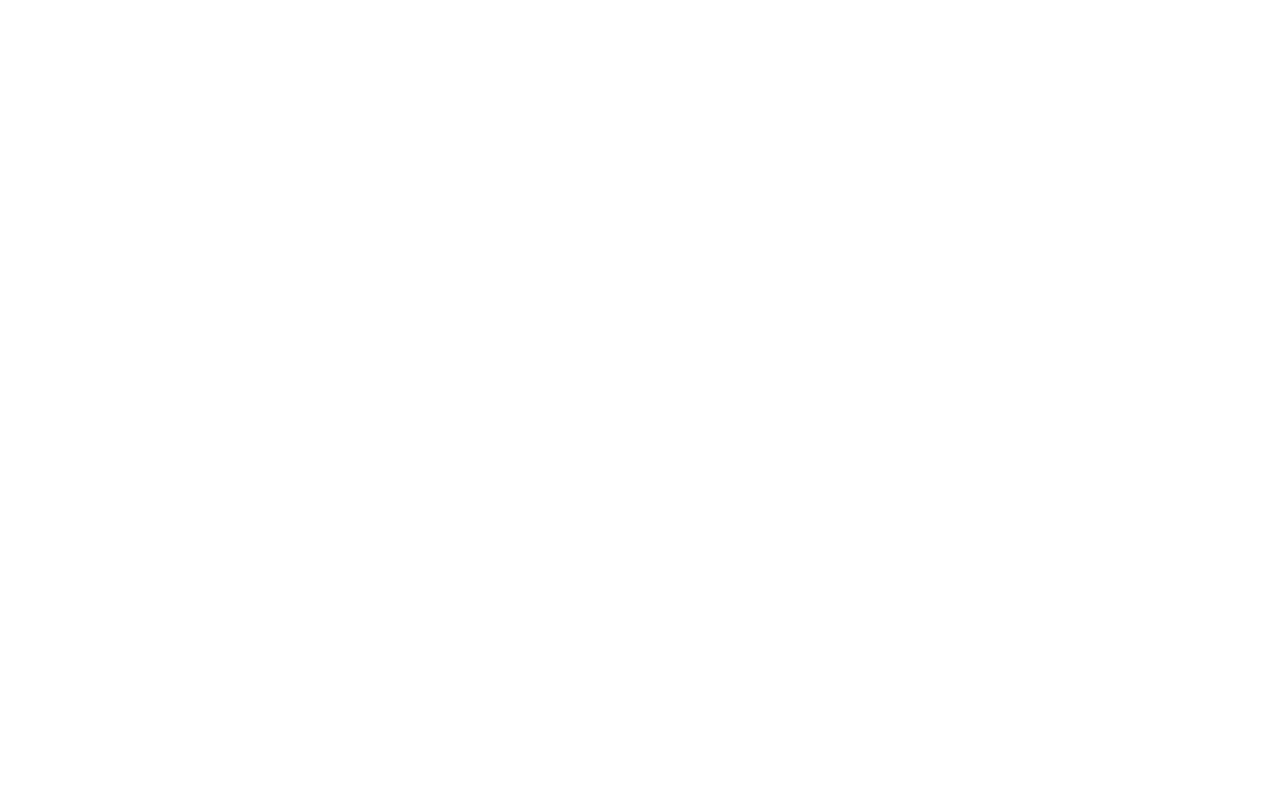
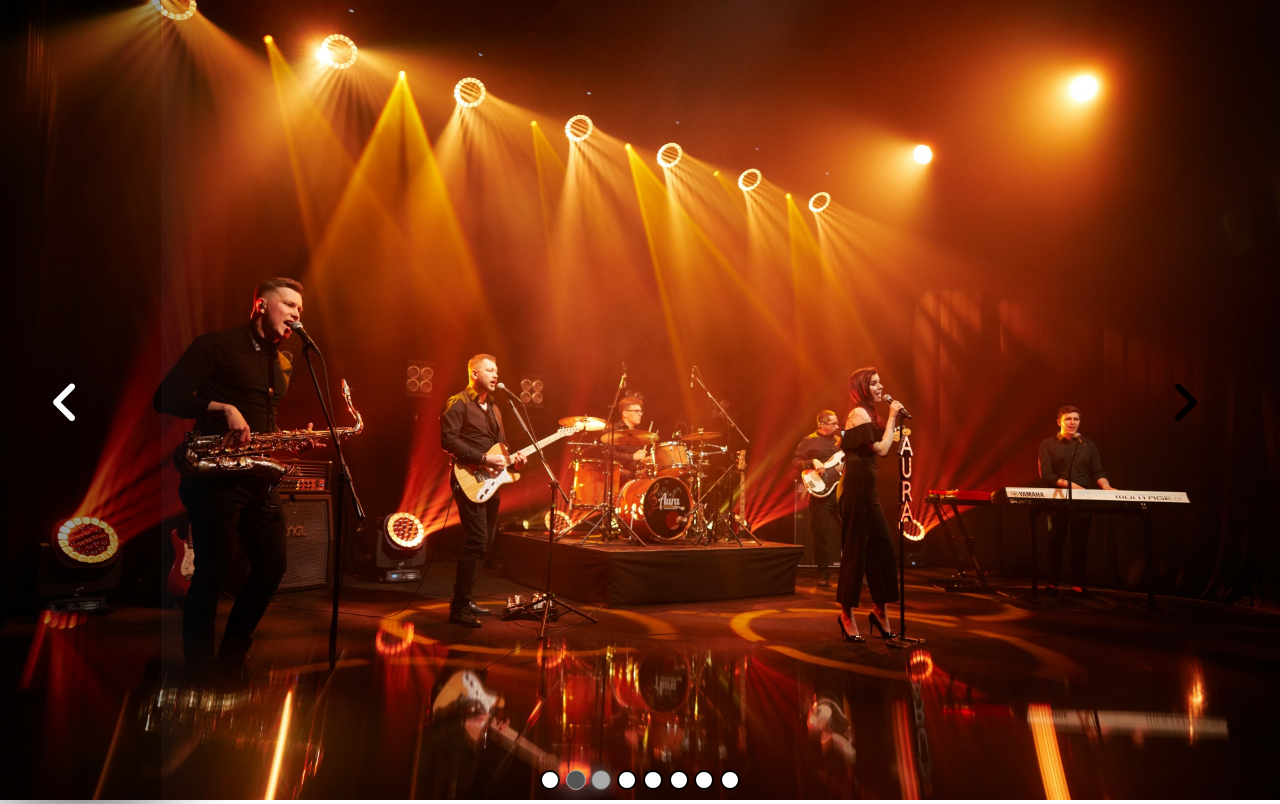
Before and after one commit to bartoszchrusciel/aurawebsite, a plain HTML site: page index.html in a window 1280 px wide. Drawn offline with Linux system fonts and the light colour scheme.

Commit message:
added slider automatics

```diff
--- a/index.html
+++ b/index.html
@@ -4,9 +4,37 @@
     <meta charset="UTF-8">
     <meta http-equiv="X-UA-Compatible" content="IE=edge">
     <meta name="viewport" content="width=device-width, initial-scale=1.0">
-    <title>Document</title>
+    <link rel="shortcut icon" href="aura gold logo.png">
+    <title>AURA COVER BAND</title>
+    <link rel="stylesheet" href="style.css">
+    <link rel="stylesheet" href="https://cdnjs.cloudflare.com/ajax/libs/font-awesome/6.1.1/css/all.min.css">
 </head>
 <body>
-
+    <header>Slider</header>
+    <div class="wrapper">
+        <div class="prevBtn" onclick="plusSlides(-1)"><i class="fa-solid fa-angle-left"></i></div>
+        <div class="slideContainer">
+            <div class="slideImage"><img src="aura1.jpg" alt=""></div>
+            <div class="slideImage"><img src="aura2.jpg" alt=""></div>
+            <div class="slideImage"><img src="aura3.jpg" alt=""></div>
+            <div class="slideImage"><img src="aura4.jpg" alt=""></div>
+            <div class="slideImage"><img src="aura5.jpg" alt=""></div>
+            <div class="slideImage"><img src="aura6.jpg" alt=""></div>
+            <div class="slideImage"><img src="aura7.jpg" alt=""></div>
+            <div class="slideImage"><img src="aura8.jpg" alt=""></div>
+        </div>
+        <div class="nextBtn" onclick="plusSlides(1)"><i class="fa-solid fa-angle-right"></i></div>
+        <div class="navDots">
+            <div class="single-dot" onclick="currentSlide(1)"></div>
+            <div class="single-dot" onclick="currentSlide(2)"></div>
+            <div class="single-dot" onclick="currentSlide(3)"></div>
+            <div class="single-dot" onclick="currentSlide(4)"></div>
+            <div class="single-dot" onclick="currentSlide(5)"></div>
+            <div class="single-dot" onclick="currentSlide(6)"></div>
+            <div class="single-dot" onclick="currentSlide(7)"></div>
+            <div class="single-dot" onclick="currentSlide(8)"></div>
+        </div>
+    </div>
+    <script src="script.js"></script>
 </body>
 </html>
--- a/script.js
+++ b/script.js
@@ -0,0 +1,48 @@
+let numerSlajdu = 1;
+showSlides(numerSlajdu);
+
+//kontrola poprzedni/nastepny
+function plusSlides(n) {
+    showSlides(numerSlajdu += n);
+}
+
+//kropeczki
+function currentSlide(n) {
+    showSlides(numerSlajdu = n);
+}
+
+function showSlides(n) {
+    let i;
+    let slides = document.querySelectorAll(".slideImage");
+    let dots = document.querySelectorAll(".single-dot");
+    if (n > slides.length) {numerSlajdu = 1}
+    if (n < 1) {numerSlajdu = slides.length}
+    for (i = 0; i < slides.length; i++) {
+        slides[i].style.display = "none";
+    }
+    for (i = 0; i < dots.length; i++) {
+        dots[i].className = dots[i].className.replace(" active", "");
+    }
+    slides[numerSlajdu-1].style.display = "block";
+    dots[numerSlajdu-1].className += " active";
+}
+
+
+function changeSlides() {
+  let i;
+  let slides = document.querySelectorAll(".slideImage");
+  let dots = document.querySelectorAll(".single-dot");
+  for (i = 0; i < slides.length; i++) {
+    slides[i].style.display = "none";
+  }
+  for (i = 0; i < dots.length; i++) {
+    dots[i].className = dots[i].className.replace(" active", "");
+}
+  numerSlajdu++;
+  if (numerSlajdu > slides.length) {numerSlajdu = 1}
+  slides[numerSlajdu-1].style.display = "block";
+  dots[numerSlajdu-1].className += " active";
+  setTimeout(changeSlides, 5000); // Change image every 2 seconds
+}
+
+changeSlides();
--- a/style.css
+++ b/style.css
@@ -0,0 +1,110 @@
+* {
+    margin: 0;
+    padding: 0;
+    box-sizing: border-box;
+}
+
+body {
+    text-align: center;
+}
+
+header {
+    position: fixed;
+    top: 0;
+    left: 0;
+}
+
+.wrapper {
+    width: 100%;
+    position: relative;
+}
+
+.prevBtn {
+    position: absolute;
+    height: 100vh;
+    top: 0;
+    left: 0;
+    background-color: transparent;
+    z-index: 1;
+    padding: calc(50vh - 25px) 80px calc(50vh - 25px) 50px;
+    font-size: 50px;
+    color: black;
+    transition: 0.3s linear;
+}
+
+.slideContainer {
+    position: relative;
+    height: 100vh;
+}
+
+.slideImage {
+    height: 100%;
+    width: 100%;
+    position: absolute;
+    top: 0;
+    left: 0;
+    transition: 0.3s;
+}
+
+.slideImage img {
+    width: 100%;
+    height: 100%;
+    object-fit: cover;
+}
+
+.nextBtn {
+    position: absolute;
+    height: 100vh;
+    top: 0;
+    right: 0;
+    background-color: transparent;
+    z-index: 1;
+    padding: calc(50vh - 25px) 80px calc(50vh - 25px) 50px;
+    font-size: 50px;
+    color: black;
+    transition: 0.3s linear;
+}
+
+.prevBtn:hover, .nextBtn:hover {
+    color: white;
+    cursor: pointer;
+    background-color: rgb(0, 0, 0, 0.4);
+    -webkit-box-shadow: 0px 0px 89px -6px rgba(21, 21, 22, 1);
+    -moz-box-shadow: 0px 0px 89px -6px rgba(21, 21, 22, 1);
+    box-shadow: 0px 0px 89px -6px rgba(21, 21, 22, 1);
+}
+
+.navDots {
+    background-color: transparent;
+    display: flex;
+    justify-content: space-between;
+    width: 200px;
+    height: 20px;
+    position: absolute;
+    left: calc(50vw - 100px);
+    bottom: 10px;
+}
+
+.single-dot {
+    height: 20px;
+    width: 20px;
+    background-color: white;
+    border: 2px solid black;
+    border-radius: 50% ;
+    transition: 0.3s linear;
+}
+
+.single-dot:hover {
+    background-color: black;
+    box-shadow: 0 0 10px 10px;
+    box-shadow: 0px 0px 38px 0px rgba(255, 255, 255, 1);
+    border: 1px solid white;
+    cursor: pointer;
+}
+
+.single-dot.active {
+    background-color: black;
+    box-shadow: 0 0 10px 10px;
+    box-shadow: 0px 0px 38px 0px rgba(255, 255, 255, 1);
+    border: 1px solid white;
+}
```
Also changed, not shown: aura gold logo.png (added), 1 other file.
